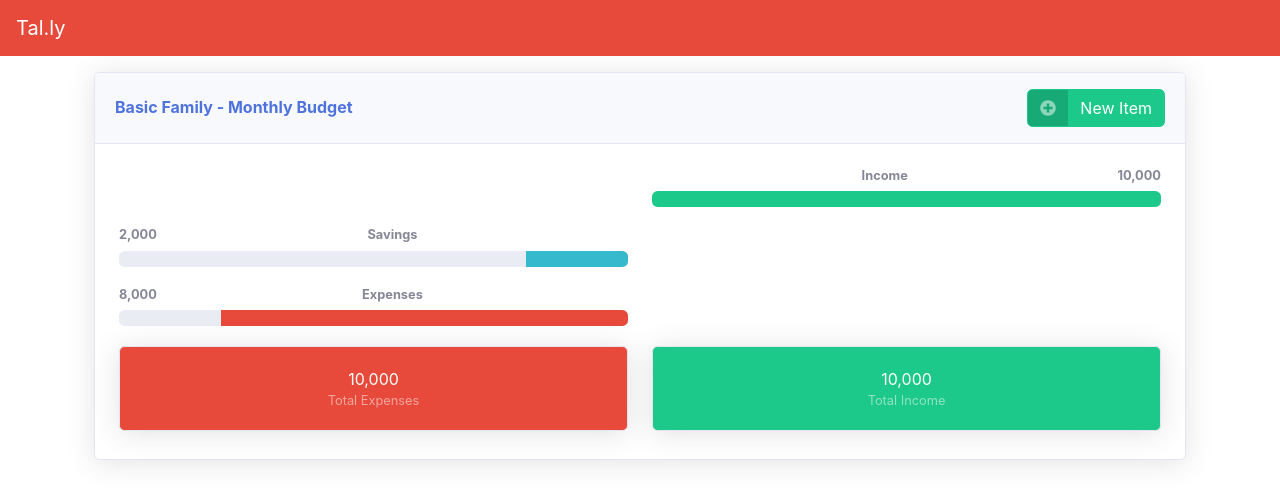
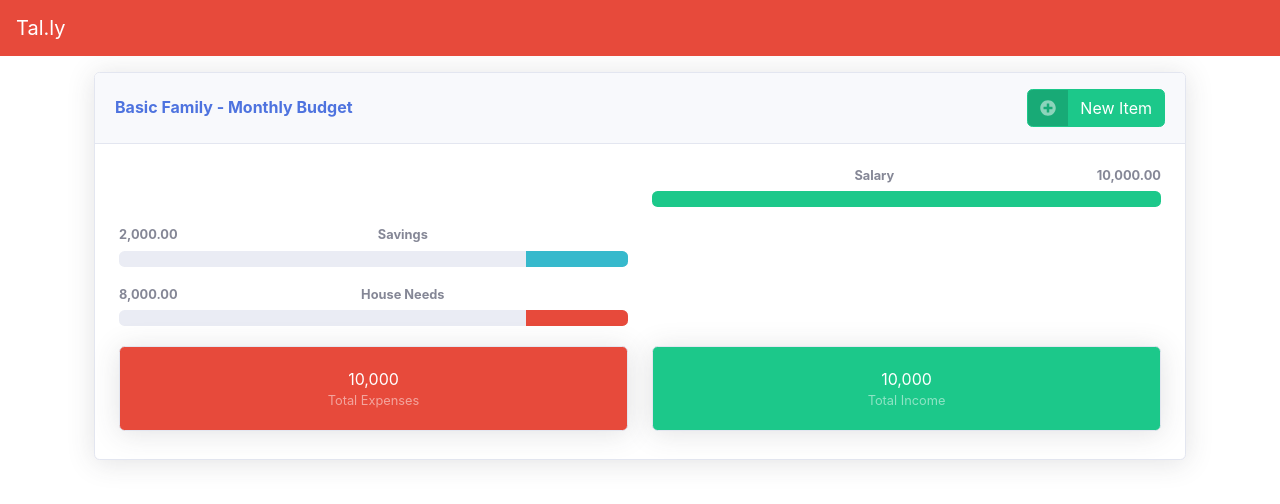
Before and after one commit to jhonagapito/kumander, a React (Create React App) app: page / in a window 1280 px wide. Shown: the top 504 px of the page. Built offline with nearby package versions, Linux system fonts and the light colour scheme.

Commit message:
Created BudgetItem and wired adding of budget item

```diff
--- a/src/Components/Budget.tsx
+++ b/src/Components/Budget.tsx
@@ -3,20 +3,43 @@ import React, { useState } from 'react';
 import { faPlusCircle } from '@fortawesome/free-solid-svg-icons';
 import { FontAwesomeIcon } from '@fortawesome/react-fontawesome';
 import BudgetItemModal from './BudgetItemModal';
+import BudgetItem from './BudgetItem';
+
+const initialData: System.BudgetItem[] = [
+    {
+        itemType: "Income",
+        itemName: "Salary",
+        itemAmount: 10000
+    },
+    {
+        itemType: "Savings",
+        itemName: "Savings",
+        itemAmount: 2000
+    },
+    {
+        itemType: "Expense",
+        itemName: "House Needs",
+        itemAmount: 8000
+    }
+];
 
 const Budget : React.FC = () => {
 
     const [openModal, toggleModal] = useState(false);
+    const [budgetItems, setBudgetItems] = useState(initialData);
 
     const handleToggleModal = () => {
         toggleModal(!openModal);
     }
+
+    const handleSaveBudgetItem = (item: System.BudgetItem) => {
+        setBudgetItems([...budgetItems, item as System.BudgetItem]);
+    }
+
     return (
         <div className="card shadow mb-4">
             <div className="card-header py-3 budget-header-label">
-
                 <h6 className="m-0 font-weight-bold text-primary">Basic Family - Monthly Budget</h6>
-
                 <span className="budget-header-buttons">
                     <a href="#" className="btn btn-success btn-icon-split" onClick={handleToggleModal}>
                         <span className="icon text-white-50">
@@ -25,40 +48,16 @@ const Budget : React.FC = () => {
                         <span className="text">New Item</span>
                     </a>
                 </span>
-                        <BudgetItemModal modal={openModal} toggle={handleToggleModal} />
-
-
+                <BudgetItemModal modal={openModal} toggle={handleToggleModal} saveBudgetItem={handleSaveBudgetItem} />
             </div>
             <div className="card-body">
-                <div className="row mb-1 budget-entry">
-                    <div className="col-lg-6"></div>
-                    <div className="col-lg-6">
-                        <h4 className="small font-weight-bold">Income <span className="float-right">10,000</span></h4>
-                        <div className="progress mb-2">
-                            <div className="progress-bar bg-success" role="progressbar" style={{width: '100%'}} aria-valuenow={100} aria-valuemin={0} aria-valuemax={100}></div>
-                        </div>
-                    </div>
-                </div>
+                {
+                    budgetItems &&
+                    budgetItems.map((budgetItem, index) => (
+                        <BudgetItem key={index} item={budgetItem} />
+                    ))
+                }
 
-                <div className="row mb-1 budget-entry">
-                    <div className="col-lg-6">
-                        <h4 className="small font-weight-bold">Savings <span className="float-left">2,000</span></h4>
-                        <div className="progress mb-2 outflow">
-                            <div className="progress-bar bg-info" role="progressbar" style={{width: '20%'}} aria-valuenow={20} aria-valuemin={0} aria-valuemax={100}></div>
-                        </div>
-                    </div>
-                    <div className="col-lg-6"></div>
-                </div>
-
-                <div className="row mb-1 budget-entry">
-                    <div className="col-lg-6">
-                        <h4 className="small font-weight-bold">Expenses <span className="float-left">8,000</span></h4>
-                        <div className="progress mb-2 outflow">
-                            <div className="progress-bar bg-danger" role="progressbar" style={{ width: '80%' }} aria-valuenow={80} aria-valuemin={0} aria-valuemax={100}></div>
-                        </div>
-                    </div>
-                    <div className="col-lg-6"></div>
-                </div>
 
                 <div className="row mb-1 budget-entry">
                     <div className="col-lg-6">
--- /dev/null
+++ b/src/Components/BudgetItem.tsx
@@ -0,0 +1,36 @@
+import React from 'react';
+
+interface BudgetItemProps {
+    item: System.BudgetItem
+}
+
+const BudgetItem : React.FC<BudgetItemProps> = (props: BudgetItemProps) => {
+    return (
+        <div className="row mb-1 budget-entry">
+            <div className="col-lg-6">
+            {
+                (props.item.itemType === 'Savings' || props.item.itemType === 'Expense') &&
+                <>
+                    <h4 className="small font-weight-bold">{props.item.itemName} <span className="float-left">{props.item.itemAmount.toLocaleString(navigator.language, {minimumFractionDigits: 2})}</span></h4>
+                    <div className="progress mb-2 outflow">
+                        <div className={(props.item.itemType === 'Savings' ? 'progress-bar bg-info' : 'progress-bar bg-danger')} role="progressbar" style={{width: '20%'}} aria-valuenow={20} aria-valuemin={0} aria-valuemax={100}></div>
+                    </div>
+                </>
+            }
+            </div>
+            <div className="col-lg-6">
+            {
+                (props.item.itemType === 'Income') &&
+                <>
+                    <h4 className="small font-weight-bold">{props.item.itemName} <span className="float-right">{props.item.itemAmount.toLocaleString(navigator.language, {minimumFractionDigits: 2})}</span></h4>
+                    <div className="progress mb-2">
+                        <div className="progress-bar bg-success" role="progressbar" style={{width: '100%'}} aria-valuenow={100} aria-valuemin={0} aria-valuemax={100}></div>
+                    </div>
+                </>
+            }
+            </div>
+        </div>
+    );
+}
+
+export default BudgetItem;
--- a/src/Components/BudgetItemModal.tsx
+++ b/src/Components/BudgetItemModal.tsx
@@ -6,22 +6,19 @@ import { Button, Modal, ModalHeader, ModalBody, ModalFooter,
 type ModalProps = {
     modal: boolean;
     toggle: () => void;
+    saveBudgetItem: (item: System.BudgetItem) => void;
 };
 
-type BudgetItem = {
-    itemType: string;
-    itemName: string;
-    itemAmount: number;
-}
+
 
 const BudgetItemModal : React.FC<ModalProps> = (props: ModalProps) => {
-    const [inputs, setInputs] = useState<BudgetItem>({ itemType: "", itemName: "", itemAmount: 0 });
+    const [inputs, setInputs] = useState<System.BudgetItem>({ itemType: "", itemName: "", itemAmount: 0 });
 
     const handleSubmit = (e: React.MouseEvent<HTMLButtonElement>) => {
         if(e) {
             e.preventDefault();
-            alert(JSON.stringify({...inputs}));
-
+            props.saveBudgetItem(inputs);
+            props.toggle();
         }
     }
 
```
Also changed, not shown: src/@types/system.d.ts (added, +7 -0 lines), 1 other file (tests, documents, lock files or other folders). Lines whose indentation alone changed are shown as unchanged.
